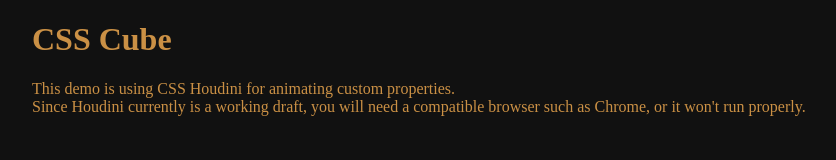
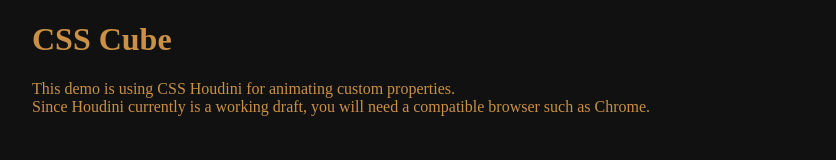
Before and after one commit to reilar/css-cube, a plain HTML site: page index.html in a window 1280 px wide. Shown: the whole page, without its empty margins (6-842 px from the left). Drawn offline with Linux system fonts and the light colour scheme.

Commit message:
Reformat and update readme

```diff
--- a/index.html
+++ b/index.html
@@ -3,10 +3,7 @@
 	<head>
 		<title>CSS Cube</title>
 		<meta charset="utf-8" />
-		<meta
-			name="viewport"
-			content="width=device-width, user-scalable=no, minimum-scale=1.0, maximum-scale=1.0"
-		/>
+		<meta name="viewport" content="width=device-width, user-scalable=no, minimum-scale=1.0, maximum-scale=1.0" />
 		<meta name="author" content="Mink Machine" />
 		<link rel="stylesheet" href="style.css" />
 	</head>
@@ -15,8 +12,7 @@
 			<h1>CSS Cube</h1>
 			<p>
 				This demo is using CSS Houdini for animating custom properties.<br />
-				Since Houdini currently is a working draft, you will need a compatible browser such
-				as Chrome, or it won't run properly.
+				Since Houdini currently is a working draft, you will need a compatible browser such as Chrome.
 			</p>
 		</div>
 		<div class="wrapper">
```
Also changed, not shown: 1 other file.
